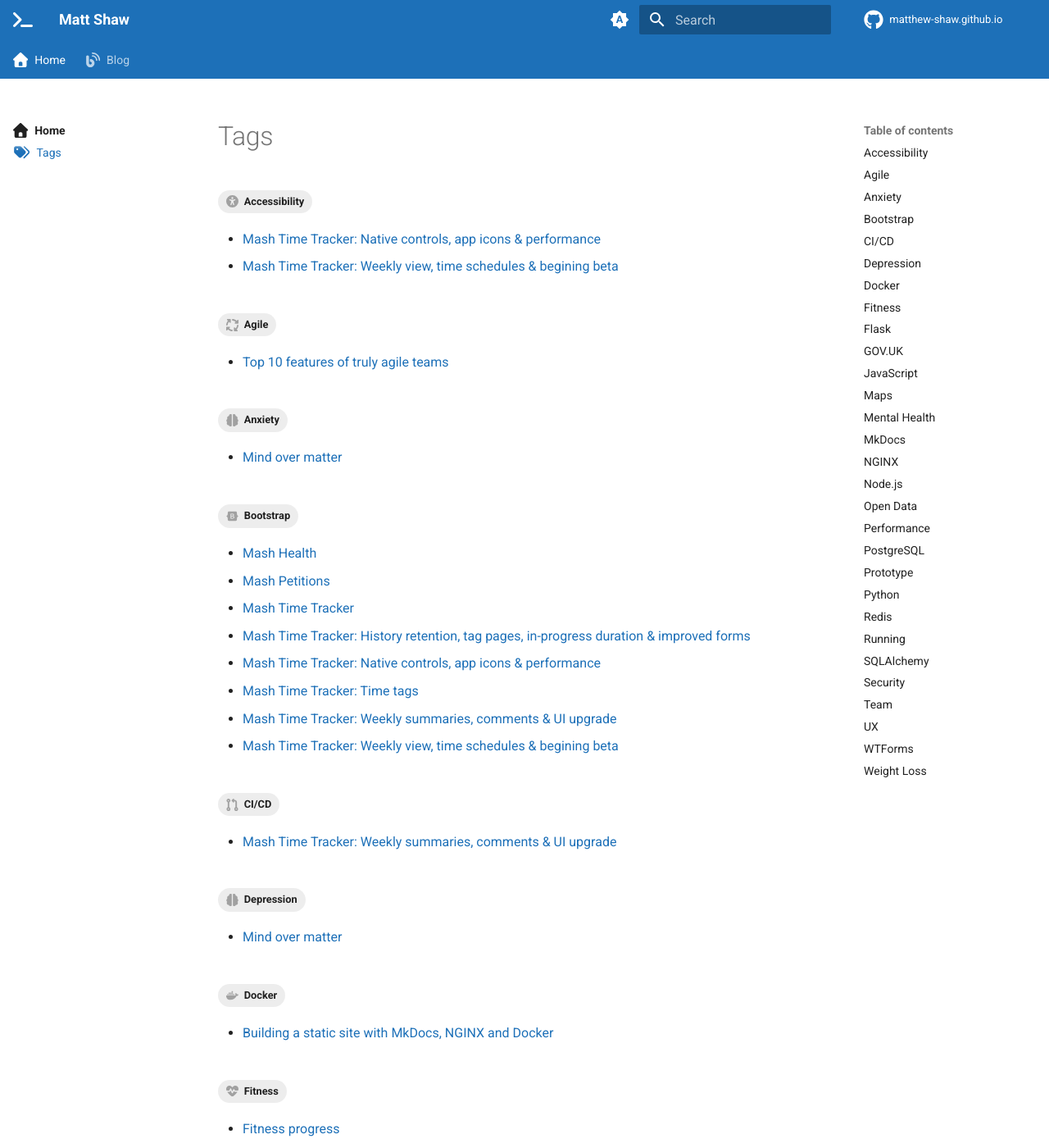
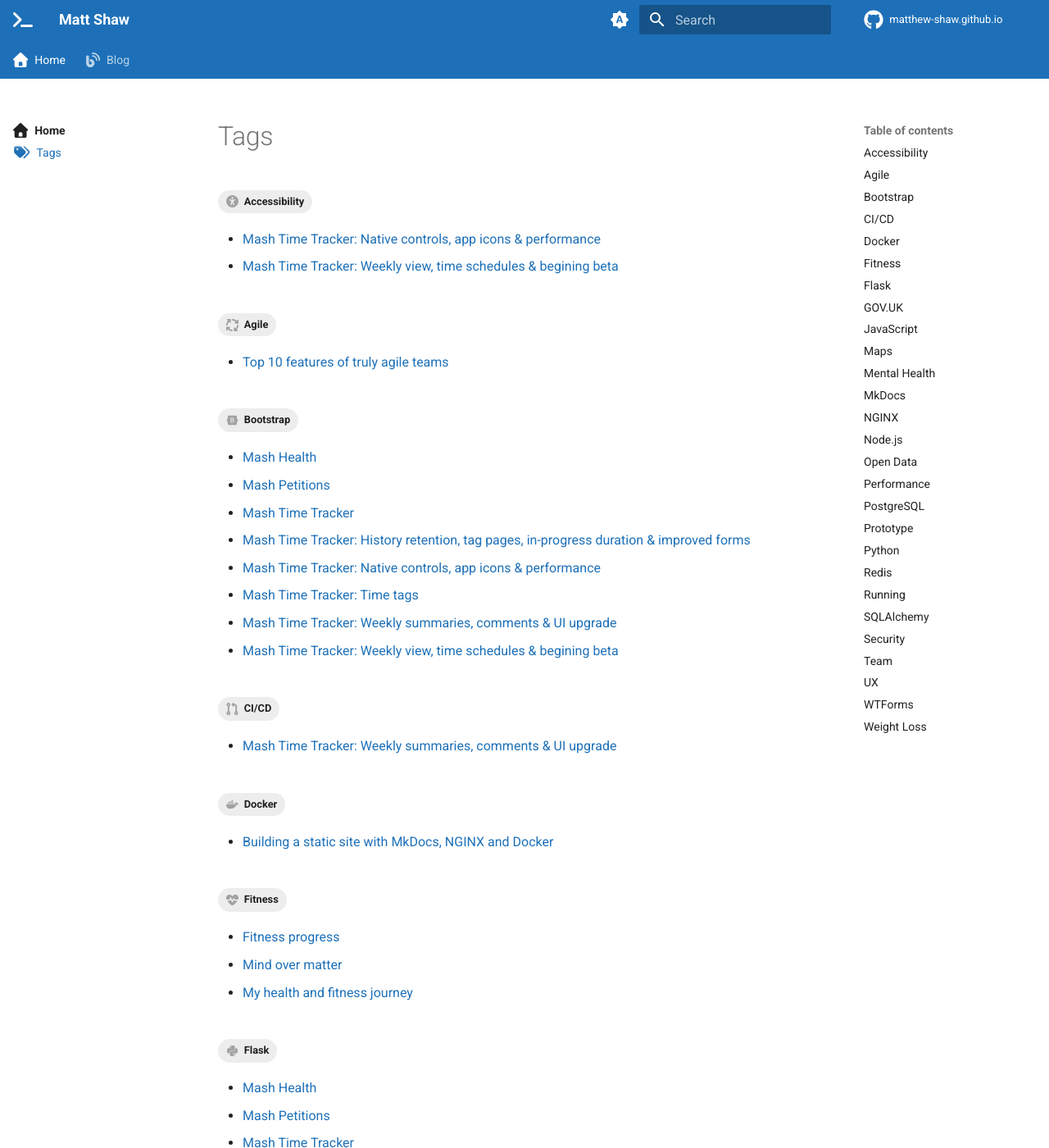
Before and after one commit to matthew-shaw/matthew-shaw.github.io, an MkDocs documentation site: the page built from docs/tags.md, in a window 1280 px wide and 1400 px high. Shown: the whole window at 82% size. Built offline with MkDocs 1.6.1 and Material for MkDocs 9.7.7, drawn with Linux system fonts in a browser that asks for light colours; plug-ins that fetch from the network failed and are left out; comment, search, counter and statistics services are not loaded.

Commit message:
update tags

```diff
--- a/docs/blog/posts/mind-over-matter.md
+++ b/docs/blog/posts/mind-over-matter.md
@@ -7,8 +7,6 @@ categories:
   - Health
 description: Couch to 5K and beyond – a physical and mental health journey.
 tags:
-  - Anxiety
-  - Depression
   - Fitness
   - Mental Health
   - Running
```
